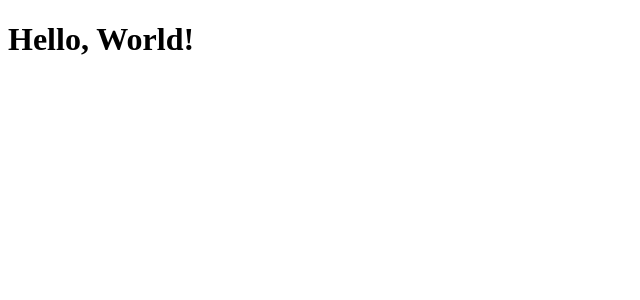
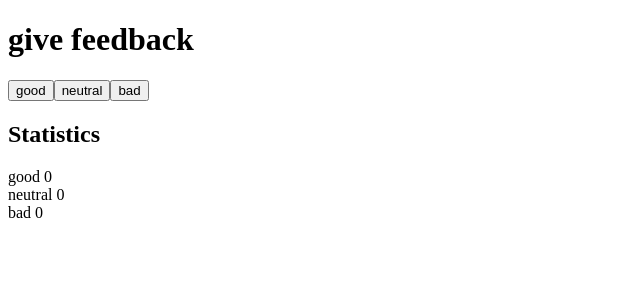
Before and after one commit to kimarimt/fullstack_open, a React (Vite) app in the folder part1/unicafe/: page / in a window 1280 px wide. Shown: the top 300 px of the page, without its empty margins (0-640 px from the left). Built offline with nearby package versions, Linux system fonts and the light colour scheme.

Commit message:
finished exercise 1.6

```diff
--- a/part1/unicafe/src/App.jsx
+++ b/part1/unicafe/src/App.jsx
@@ -1,3 +1,32 @@
-const App = () => <h1>Hello, World!</h1>
+import { useState } from 'react'
+
+const App = () => {
+  const [good, setGood] = useState(0)
+  const [neutral, setNeutral] = useState(0)
+  const [bad, setBad] = useState(0)
+
+  return (
+    <>
+      <h1>give feedback</h1>
+      <div>
+        <button onClick={() => setGood(good + 1)}>
+          good
+        </button>
+        <button onClick={() => setNeutral(neutral + 1)}>
+          neutral
+        </button>
+        <button onClick={() => setBad(bad + 1)}>
+          bad
+        </button>
+      </div>
+      <h2>Statistics</h2>
+      <p>
+        good {good}<br />
+        neutral {neutral}<br />
+        bad {bad}
+      </p>
+    </>
+  )
+}
 
 export default App
```
